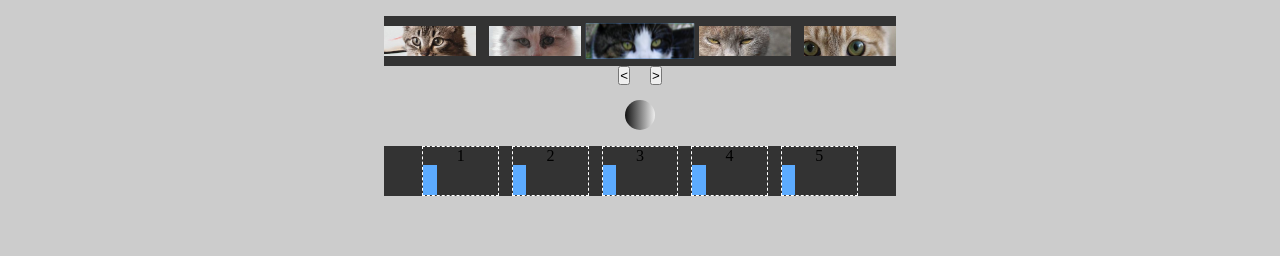
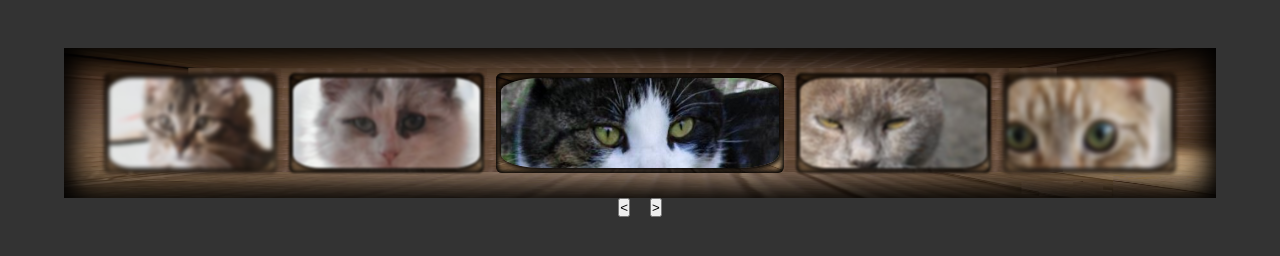
Before and after one commit to Alsandre/js_slider_v02, a plain HTML site: page index.html in a window 1280 px wide. Drawn offline with Linux system fonts and the light colour scheme.

Commit message:
add styles part 1

```diff
--- a/index.html
+++ b/index.html
@@ -22,28 +22,5 @@
         <button id="right">&gt;</button>
       </div>
     </div>
-    <span class="content"></span>
-    <div class="container">
-      <div class="frame">
-        1
-        <div class="slide" id="slide_1"></div>
-      </div>
-      <div class="frame">
-        2
-        <div class="slide" id="slide_2"></div>
-      </div>
-      <div class="frame">
-        3
-        <div class="slide" id="slide_3"></div>
-      </div>
-      <div class="frame">
-        4
-        <div class="slide" id="slide_4"></div>
-      </div>
-      <div class="frame">
-        5
-        <div class="slide" id="slide_5"></div>
-      </div>
-    </div>
   </body>
 </html>
--- a/style.css
+++ b/style.css
@@ -4,81 +4,86 @@
   box-sizing: border-box;
 }
 body {
-  background-color: #ccc;
+  background-color: #333;
 }
+
 .container {
-  width: 40%;
-  height: 50px;
+  width: 450px;
+  height: 150px;
+  background: url('assets/background2.png');
+  background-size: 100% 100%;
+  background-repeat: no-repeat;
+  box-shadow: inset 10px 10px 30px #000, inset -10px -10px 30px #000;
+  width: 90%;
+  height: 150px;
   margin: auto;
-  margin-top: 1rem;
+  margin-top:  3rem;
   background-color: #333;
   display: flex;
   justify-content: center;
   align-items: center;
-  gap: 2.5%;
-  text-align: center;
-  perspective: 100px;
-  transform-style: preserve-3d;
-  /* transform: rotateY(15deg); */
+  gap: 1%;
+  box-shadow: 3px;
+}
+
+.slide {
+  /* width: 19%; */
+  height: 100px;
+  background-color: #333;
+  object-fit: cover;
+  overflow: hidden;
+  background: url(/assets/background1.png);
+  background-size: 100% 100%;
+  box-shadow: inset 2px 2px 5px black, inset -2px -2px 5px black;
+  border-radius: 6px;
+  padding: 0.3rem;
+  animation-name: left-swipe;
+  animation-duration: 2s;
+}
+.slide img {
+  width: 100%;
+  height: 100%;
+  border-radius: 15%;
+  object-fit: cover;
+  box-shadow:  2px 2px 5px black, -2px -2px 5px black;
+}
+#last-left{
+  width: 15%;
+  filter: blur(2px);
+}
+#second-left {
+  width: 17%;
+  filter: blur(1px);
+}
+#active {
+  width: 25%;
+}
+#second-right {
+  width: 17%;
+  filter: blur(1px);
+}
+#last-right {
+  width: 15%;
+  filter: blur(2px);
 }
 .actions {
   display: flex;
   justify-content: center;
   gap: 20px;
 }
-.frame {
-  width: 15%;
-  transform-style: preserve-3d;
-  border: 1px dashed white;
+
+
+@keyframes left-swipe {
+  0% {
+    scale: 1;
+    transform: skewX(15deg);
+    transform-origin: 100%;
+  }
+  25% {
+    scale: 1.1;
+    transform: skewX(15deg);
+  }
+  100% {
+    scale: 1.05;
+  }
 }
-.slide {
-  width: 18%;
-  height: 30px;
-  background-color: #5cabff;
-  object-fit: cover;
-  /* overflow: hidden; */
-}
-.slide img {
-  width: 100%;
-  height: 100%;
-  object-fit: cover;
-}
-.img-styles {
-  object-fit: contain;
-}
-
-.content {
-  display: block;
-  width: 30px;
-  height: 30px;
-  margin: 15px auto;
-  background: linear-gradient(to right, #111, #eee);
-  border-radius: 100%;
-  perspective: 1000px;
-  transform-style: preserve-3d;
-}
-
-#active {
-  transform-style: preserve-3d;
-  transform: translateZ(15px);
-}
-.slide_1 {
-  transform-style: preserve-3d;
-  transform: translateZ(15px);
-}
-.slide_2 {
-  transform-style: preserve-3d;
-  transform: translateZ(25px);
-}
-.slide_3 {
-  transform-style: preserve-3d;
-  transform: translateZ(100px);
-}
-.slide_4 {
-  transform-style: preserve-3d;
-  transform: translateZ(25px);
-}
-.slide_5 {
-  transform-style: preserve-3d;
-  transform: translateZ(15px);
-}
```
Also changed, not shown: assets/background1.png (added), assets/background2.png (added), assets/istockphoto-1298310695-612x612.jpg (added), assets/istockphoto-184993736-612x612.jpg (added), assets/istockphoto-538571762-612x612.jpg (added), assets/istockphoto-880956838-612x612.jpg (added).
